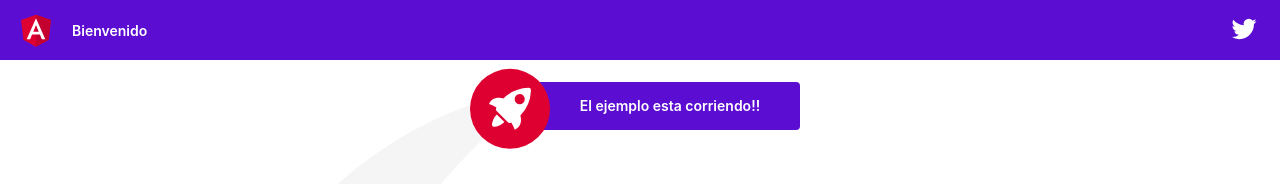
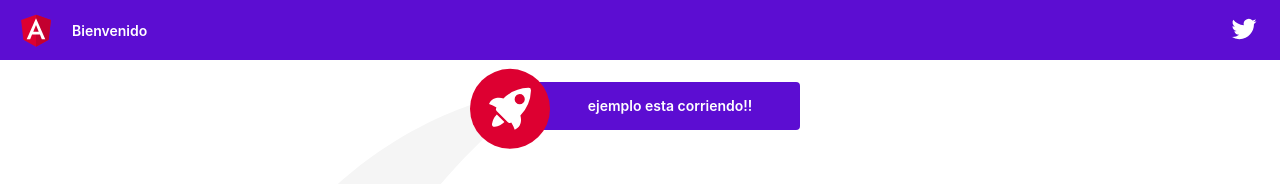
Before and after one commit to hsosa651/example, an Angular app: page / in a window 1280 px wide. Shown: the top 184 px of the page. Built offline with nearby package versions, Linux system fonts and the light colour scheme.

Commit message:
Se corrige test

```diff
--- a/src/app/app.component.ts
+++ b/src/app/app.component.ts
@@ -6,5 +6,5 @@ import { Component } from '@angular/core';
   styleUrls: ['./app.component.scss']
 })
 export class AppComponent {
-  title = 'El ejemplo';
+  title = 'ejemplo';
 }
```
Also changed, not shown: 1 other file (tests, documents, lock files or other folders).
